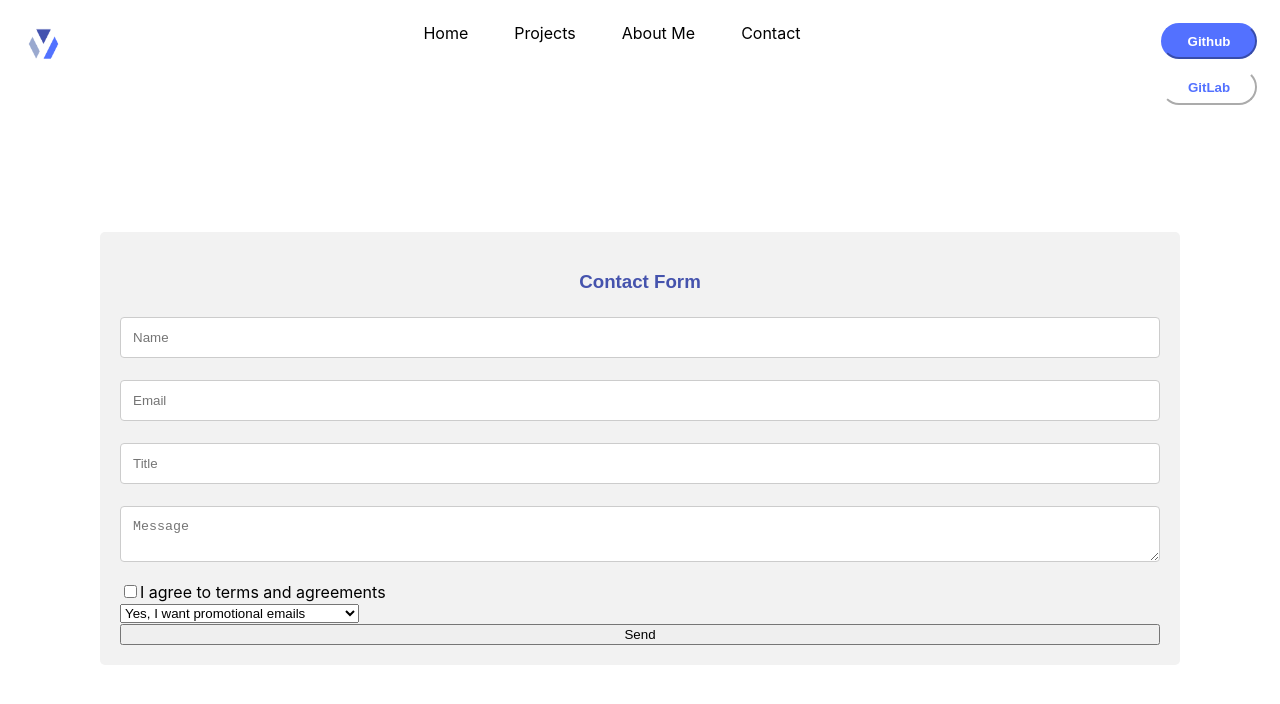
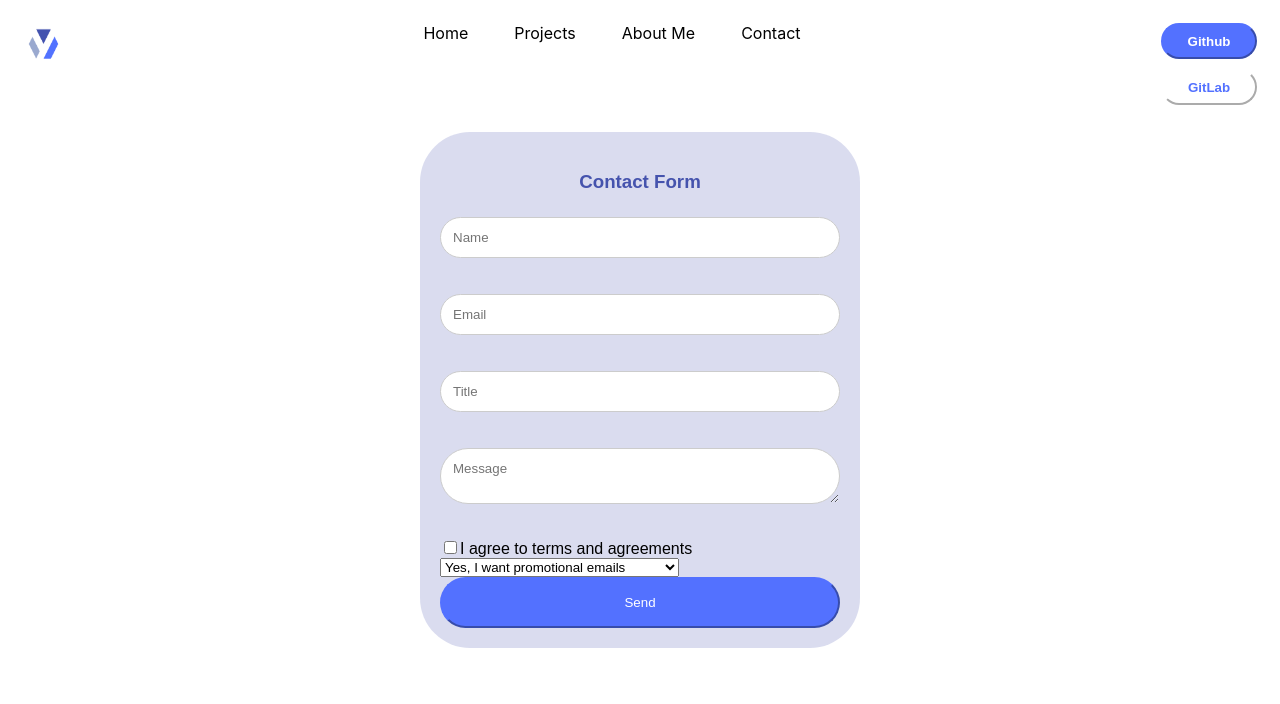
Before and after one commit to yubinjodev/practical-react, a React (Create React App) app: page /projects/myForm in a window 1280 px wide. Shown: the top 704 px of the page. Built offline with nearby package versions, Linux system fonts and the light colour scheme.

Commit message:
WIP loading screen ui improvments

```diff
--- a/src/components/Loading/Loading.css
+++ b/src/components/Loading/Loading.css
@@ -1,9 +1,9 @@
 .loading-logo {
-  width: 462.48px;
-  height: 402.19px;
+  width: 200px;
+  height: 200px;
   display: flex;
   flex-direction: column;
-  margin: 150px;
+  margin: 15vh;
   align-items: center;
   justify-content: center;
   padding: 90px;
@@ -11,11 +11,11 @@
 
 #rotate {
   animation: rotation 2s infinite linear;
-  width: 462.48px;
-  height: 402.19px;
+  width: 200px;
+  height: 200px;
   display: flex;
   flex-direction: column;
-  margin: 0 auto;
+  margin: 15vh;
   align-items: center;
   justify-content: center;
   padding: 90px;
@@ -24,22 +24,22 @@
 @keyframes rotation {
   from {
     transform: rotate(0deg);
-    width: 462.48px;
-    height: 402.19px;
+    width: 200px;
+    height: 200px;
     display: flex;
     flex-direction: column;
-    margin: 0 auto;
+    margin: 15vh;
     align-items: center;
     justify-content: center;
     padding: 90px;
   }
   to {
     transform: rotate(359deg);
-    width: 462.48px;
-    height: 402.19px;
+    width: 200px;
+    height: 200px;
     display: flex;
     flex-direction: column;
-    margin: 0 auto;
+    margin: 15vh;
     align-items: center;
     justify-content: center;
     padding: 90px;
--- a/src/components/ValidationForm/ValidationForm.css
+++ b/src/components/ValidationForm/ValidationForm.css
@@ -1,8 +1,9 @@
 .container {
-  border-radius: 5px;
-  background-color: #f2f2f2;
-  padding: 20px;
-  margin: 100px;
+  width: var(--container-width-large);
+  margin: 0 auto;
+  background: rgba(69, 83, 173, 0.2);
+  border-radius: 50px;
+  font-family: Arial, Helvetica, sans-serif;
 }
 
 .header {
@@ -18,12 +19,19 @@ textarea {
   border-radius: 4px; /* Rounded borders */
   box-sizing: border-box; /* Make sure that padding and width stays in place */
   margin-top: 6px; /* Add a top margin */
-  margin-bottom: 16px; /* Bottom margin */
-  resize: vertical; /* Allow the user to vertically resize the textarea (not horizontally) */
+  margin-bottom: 30px; /* Bottom margin */
+  border-radius: 30px;
+  font-family: Arial, Helvetica, sans-serif;
 }
 
 button {
   width: 100%;
+  padding: 16px 20px;
+  color: #ffff;
+  background: var(--secondary-color);
+  border-color: var(--secondary-color);
+  border-radius: 30px;
+  font-style: bolder;
 }
 
 .error {
```
